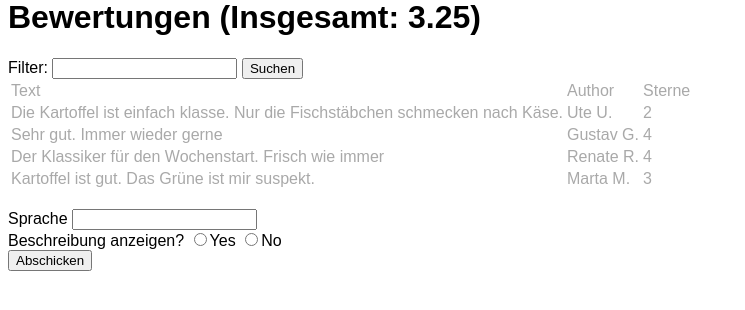
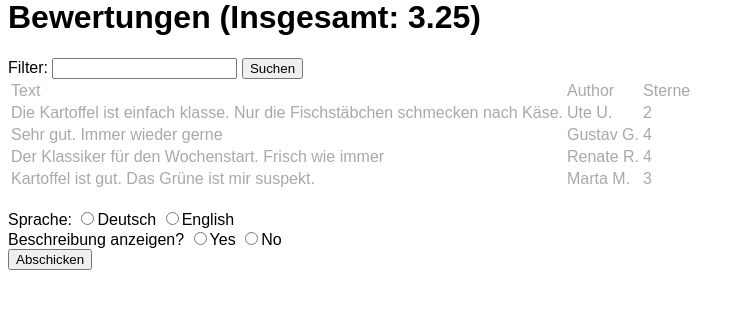
Before and after one commit to miwe01/E-Mensa_Werbeseite, a PHP site: page /meal.php in a window 1280 px wide. Shown: the part 240-550 px from the top of the page, without its empty margins (0-745 px from the left). Run offline with PHP 8.4, Linux system fonts and the light colour scheme.

Commit message:
M2 meal.php buttons fir parameter

```diff
--- a/beispiele/meal.php
+++ b/beispiele/meal.php
@@ -203,10 +203,11 @@ function calcMeanStars($ratings) { // : float gibt an, dass der Rückgabewert vo
 <br>
 <div>
     <form method="get">
-        <label for="language"><?php setLanguage('lang',$words); ?></label>
-        <input id="language" name="language" value="<?php if (isset($_GET[GET_PARAM_LANGUAGE])) echo $_GET[GET_PARAM_LANGUAGE]; ?>" required>
+        <label for="language"><?php setLanguage('lang',$words); ?>: </label>
+        <input type="radio" id="langde" name="language" value="de" required>Deutsch
+        <input type="radio" id="langen" name="language" value="en">English
         <br>
-        <label for="show_description"><?php setLanguage('show_desc',$words); ?>?</label>
+        <label for="show_description"><?php setLanguage('show_desc',$words); ?>? </label>
         <input type="radio" id="descyes" name="show_description" value="true" required>Yes
         <input type="radio" id="descno" name="show_description" value="false">No
         <br>
```
